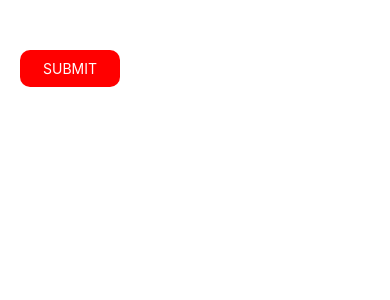
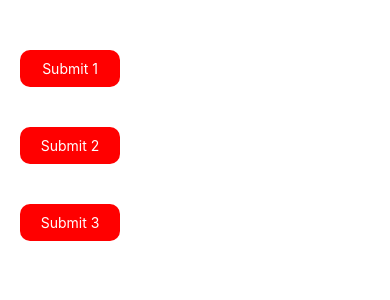
Before and after one commit to afifbasya/belajar-rn-dasar, a React Native app: screen / in a window 390 px wide. Shown: the top 300 px of the page. Built offline with nearby package versions, Linux system fonts and the light colour scheme.

Commit message:
add reusable

```diff
--- a/App.js
+++ b/App.js
@@ -1,4 +1,5 @@
-import { Button, Image, StyleSheet, Text, TouchableOpacity, View } from 'react-native';
+import { StyleSheet, View } from 'react-native';
+import Tombol from './components/Tombol';
 
 export default function App() {
 
@@ -10,12 +11,11 @@ export default function App() {
   return (
     <View style={styles.container}>
 
-      {/* <Button title="Submit" color="red" onPress={() => handleSubmit()} /> */}
+      <Tombol handleSubmit={handleSubmit} title="Submit 1" />
 
-      <TouchableOpacity style={styles.button} onPress={() => handleSubmit()} >
-        <Text style={{ color: 'white' }}>SUBMIT</Text>
-      </TouchableOpacity>
+      <Tombol handleSubmit={handleSubmit} title="Submit 2" />
 
+      <Tombol handleSubmit={handleSubmit} title="Submit 3" />
 
     </View>
   );
@@ -27,12 +27,4 @@ const styles = StyleSheet.create({
     backgroundColor: '#fff',
     marginTop: 30,
   },
-  button: {
-    backgroundColor: 'red',
-    padding: 10,
-    width: 100,
-    alignItems: 'center',
-    borderRadius: 10,
-    margin: 20
-  }
 });
--- /dev/null
+++ b/components/Tombol/index.js
@@ -0,0 +1,21 @@
+import { StyleSheet, Text, TouchableOpacity } from 'react-native'
+import React from 'react'
+
+export default function Tombol({ handleSubmit, title }) {
+    return (
+        <TouchableOpacity style={styles.button} onPress={() => handleSubmit()}>
+            <Text style={{ color: 'white' }}>{title}</Text>
+        </TouchableOpacity>
+    )
+}
+
+const styles = StyleSheet.create({
+    button: {
+        backgroundColor: 'red',
+        padding: 10,
+        width: 100,
+        alignItems: 'center',
+        borderRadius: 10,
+        margin: 20
+    }
+})
```
